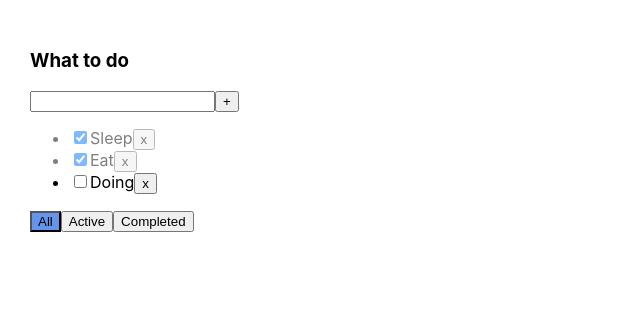
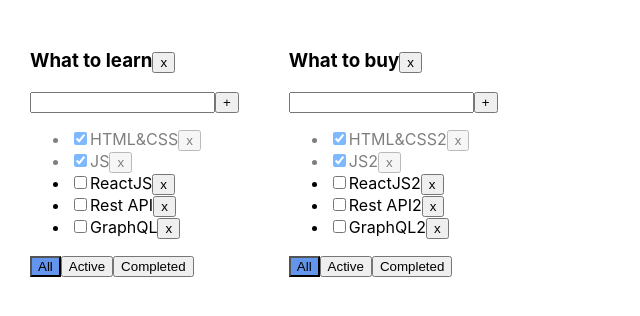
Before and after one commit to horobryh22/todolist, a React (Create React App) app: page / in a window 1280 px wide. Shown: the top 316 px of the page, without its empty margins (0-640 px from the left). Built offline with nearby package versions, Linux system fonts and the light colour scheme.

Commit message:
Was changed data, and refactored code. Also was added opportunity to delete ToDoList.

```diff
--- a/src/App.tsx
+++ b/src/App.tsx
@@ -1,58 +1,94 @@
 import React, {useState} from 'react';
 import './App.css';
-import {ToDoList, TasksType, FilterValuesType} from './TodoList';
+import {ToDoList, FilterValuesType} from './TodoList';
 import {v1} from 'uuid';
 
+export type TodoListsType = {
+    id: string
+    title: string
+    filter: FilterValuesType
+}
 
 export const App = () => {
 
-    const todoListTitle = 'What to do';
+    let todolistID1=v1();
+    let todolistID2=v1();
 
-    const [tasks, setTasks] = useState<Array<TasksType>>([
-        {id: v1(), title: 'Sleep', isDone: true},
-        {id: v1(), title: 'Eat', isDone: true},
-        {id: v1(), title: 'Doing', isDone: false}
-    ]);
+    let [todolists, setTodolists] = useState<Array<TodoListsType>>([
+        {id: todolistID1, title: 'What to learn', filter: 'all'},
+        {id: todolistID2, title: 'What to buy', filter: 'all'},
+    ])
 
-    const [filter, setFilter] = useState<FilterValuesType>('all');
+    let [tasks, setTasks] = useState({
+        [todolistID1]:[
+            {id: v1(), title: "HTML&CSS", isDone: true},
+            {id: v1(), title: "JS", isDone: true},
+            {id: v1(), title: "ReactJS", isDone: false},
+            {id: v1(), title: "Rest API", isDone: false},
+            {id: v1(), title: "GraphQL", isDone: false},
+        ],
+        [todolistID2]:[
+            {id: v1(), title: "HTML&CSS2", isDone: true},
+            {id: v1(), title: "JS2", isDone: true},
+            {id: v1(), title: "ReactJS2", isDone: false},
+            {id: v1(), title: "Rest API2", isDone: false},
+            {id: v1(), title: "GraphQL2", isDone: false},
+        ]
+    });
 
-    const removeTask = (taskId: string): void => {
-        const changedTasks = tasks.filter((task) => task.id !== taskId);
-        setTasks(changedTasks);
+    const removeToDoList = (todolistID: string) => {
+        setTodolists(todolists.filter(t => t.id !== todolistID));
+        delete tasks[todolistID];
     }
-    const addTask = (taskName: string): void => {
+
+    const removeTask = (todolistID: string, taskId: string): void => {
+        const changedTasks = tasks[todolistID].filter((task) => task.id !== taskId);
+        setTasks({...tasks, [todolistID]: changedTasks});
+    }
+
+    const addTask = (todolistID: string, taskName: string): void => {
         const newTask = {
             id: v1(),
             title: taskName,
             isDone: false
         }
-        setTasks([newTask, ...tasks]);
-    }
-    const changeTaskStatus = (taskId: string, isDone: boolean) => {
-        setTasks(tasks.map(t => t.id === taskId ? {...t, isDone} : t));
+        setTasks({...tasks, [todolistID]: [newTask, ...tasks[todolistID]]});
     }
 
-    const filteredTasks = tasks.filter((task) => {
-        if (filter === 'all') return true;
-        if (filter === 'completed') return task.isDone;
-        if (filter === 'active') return !task.isDone;
-    })
+    const changeTaskStatus = (todolistID: string, taskId: string, isDone: boolean) => {
+        setTasks({...tasks, [todolistID]: tasks[todolistID].map((t) => t.id === taskId ? {...t, isDone} : t)});
+    }
 
-    const changeFilter = (filter: FilterValuesType) => {
-        setFilter((filter));
+    const changeFilter = (todolistID: string, filter: FilterValuesType) => {
+        const tl = todolists.map(tl => (tl.id === todolistID) ? {...tl, filter} : tl);
+        setTodolists(tl);
     }
 
     return (
         <div className="App">
+            {todolists.map(tl => {
+
+                const filteredTasks = tasks[tl.id].filter((task) => {
+                    if (tl.filter === 'all') return true;
+                    if (tl.filter === 'completed') return task.isDone;
+                    if (tl.filter === 'active') return !task.isDone;
+                })
+
+                return (
                     <ToDoList
-                title={todoListTitle}
+                        key={tl.id}
+                        title={tl.title}
                         tasks={filteredTasks}
                         removeTask={removeTask}
                         changeFilter={changeFilter}
                         addTask={addTask}
                         changeTaskStatus={changeTaskStatus}
-                filter ={filter}
+                        filter={tl.filter}
+                        todolistID={tl.id}
+                        removeToDoList={removeToDoList}
                     />
+                )
+            })}
         </div>
     );
 }
--- a/src/TodoList.tsx
+++ b/src/TodoList.tsx
@@ -6,11 +6,13 @@
 type ToDoListType = {
     title: string
     tasks: Array<TasksType>
-    addTask: (taskName: string) => void
-    removeTask: (taskId: string) => void
-    changeFilter: (filter: FilterValuesType) => void
+    addTask: (todolistID: string, taskName: string) => void
+    todolistID: string
+    removeTask: (todolistID: string, taskId: string) => void
+    changeFilter: (todolistID: string, filter: FilterValuesType) => void
     filter: FilterValuesType
-    changeTaskStatus: (taskId: string, isDone: boolean) => void
+    removeToDoList: (todolistID: string) => void
+    changeTaskStatus: (todolistID: string, taskId: string, isDone: boolean) => void
 }
 
 export type FilterValuesType = 'all' | 'completed' | 'active';
@@ -28,6 +30,8 @@
                                                      removeTask,
                                                      changeFilter,
                                                      addTask,
+                                                     removeToDoList,
+                                                     todolistID,
                                                      filter
                                                  }) => {
 
@@ -41,8 +45,8 @@
 
     const tasksList = tasks.map((task) => {
 
-        const onClickButtonHandler = () => removeTask(task.id);
-        const onChangeHandler = (e: ChangeEvent<HTMLInputElement>) => changeTaskStatus(task.id, e.currentTarget.checked);
+        const onClickButtonHandler = () => removeTask(todolistID, task.id);
+        const onChangeHandler = (e: ChangeEvent<HTMLInputElement>) => changeTaskStatus(todolistID, task.id, e.currentTarget.checked);
         const taskClass = task.isDone ? 'is-done' : '';
 
         return (
@@ -56,7 +60,7 @@
     const tasksListChanged = tasksList.length ? tasksList : <div>Нет никаких задач</div>
 
     const onClickHandler = (filter: FilterValuesType) => {
-        changeFilter(filter)
+        changeFilter(todolistID, filter);
     }
 
     // const addTaskHandler = (taskName: string): void => {
@@ -67,7 +71,7 @@
     const onClickButtonHandler = (inputValue: string) => {
         const trimmedTitle = inputValue.trim();
         if (trimmedTitle) {
-            addTask(inputValue);
+            addTask(todolistID, inputValue);
             setError(null);
         } else {
             setError('Text is wrong');
@@ -75,9 +79,16 @@
         setInputValue('');
     }
 
+    const removeTodolistHandler = () => {
+        removeToDoList(todolistID);
+    }
+
     return (
         <div>
-            <h3>{title}</h3>
+            <h3>
+                {title}
+                <Button classNameButton={''} name={'x'} callback={removeTodolistHandler}/>
+            </h3>
             {/*<FullInput callback={addTaskHandler} buttonName={'+'}/>*/}
             <Input inputValue={inputValue} setInputValue={setInputValue} error={error} setError={setError}/>
             <Button name={'+'} callback={() => onClickButtonHandler(inputValue)}/>
```
Lines whose indentation alone changed are shown as unchanged.
